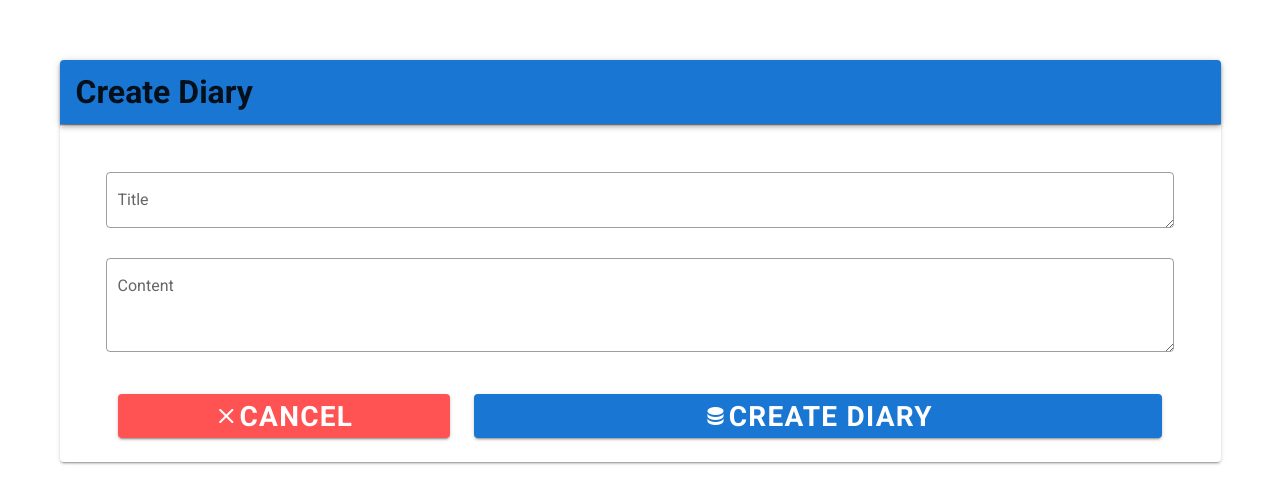
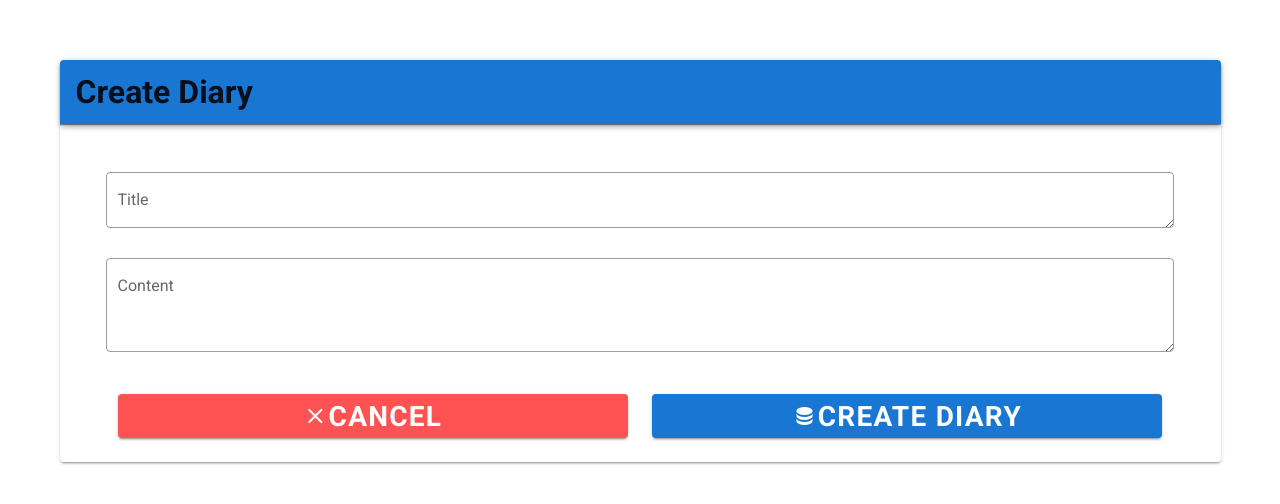
Before and after one commit to gitRedgieGravador/myais, a Vue app: page /create in a window 1280 px wide. Shown: the top 504 px of the page. Built offline with nearby package versions, Linux system fonts and the light colour scheme.

Commit message:
dlskfjds

```diff
--- a/src/views/Create.vue
+++ b/src/views/Create.vue
@@ -21,7 +21,7 @@
               <h1>Cancel</h1>
             </v-btn>
           </v-col>
-          <v-col cols="8">
+          <v-col>
             <v-btn large block color="primary" v-on:click="submit">
               <v-icon>mdi-database</v-icon>
               <h1>{{label}} Diary</h1>
```
